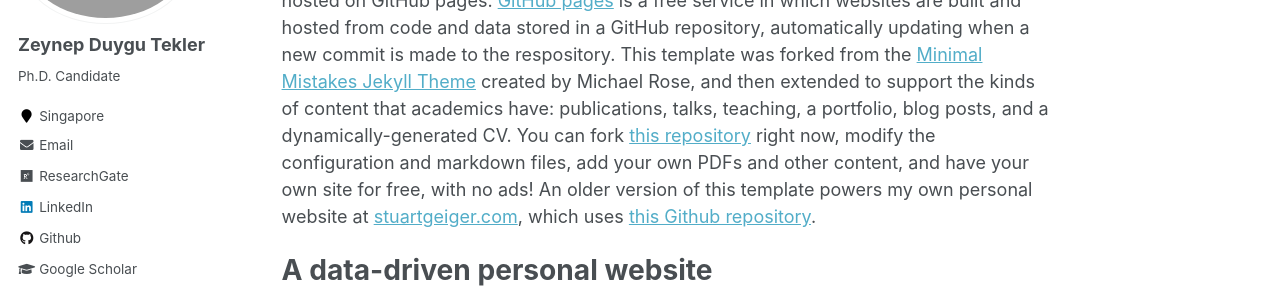
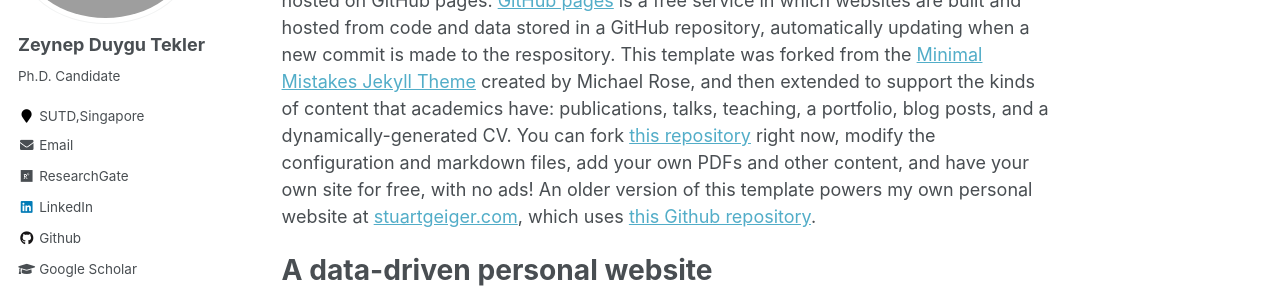
Before and after one commit to zeynepduygutekler/zeynepduygutekler.github.io, a Jekyll site: the page built from _pages/about.md, in a window 1280 px wide. Shown: the part 228-520 px from the top of the page. Built offline with Jekyll 4.4.1, drawn with Linux system fonts in a browser that asks for light colours; some web fonts are replaced.

Commit message:
photo finalised

```diff
--- a/_config.yml
+++ b/_config.yml
@@ -83,7 +83,7 @@ author:
   name             : "Zeynep Duygu Tekler"
   avatar           : "profile.png"
   bio              : "Ph.D. Candidate"
-  location         : "Singapore"
+  location         : "SUTD,Singapore"
   employer         :
   pubmed           : #"https://www.ncbi.nlm.nih.gov/pubmed/?term=john+snow"
   googlescholar    : "https://scholar.google.com/citations?user=VYSfvtcAAAAJ&hl=en"
```
Also changed, not shown: 1 other file.
